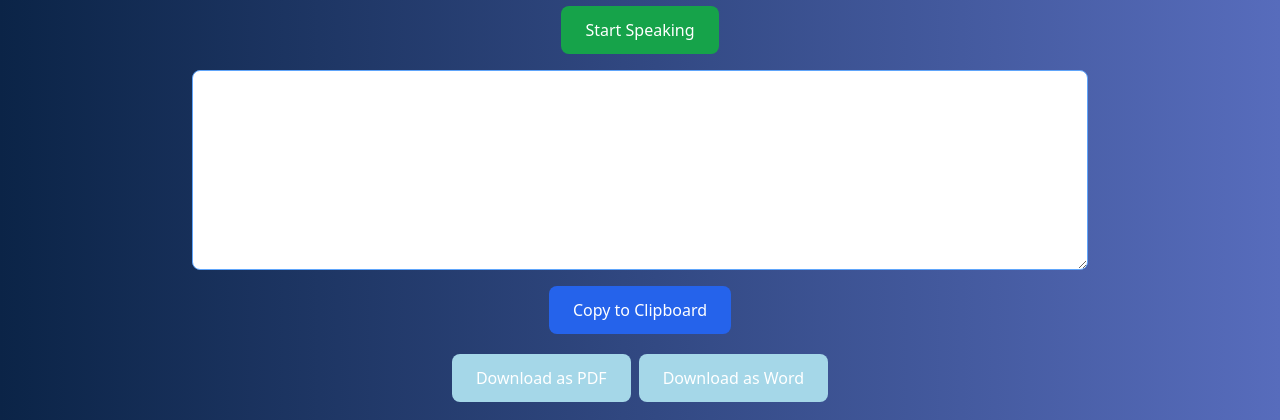
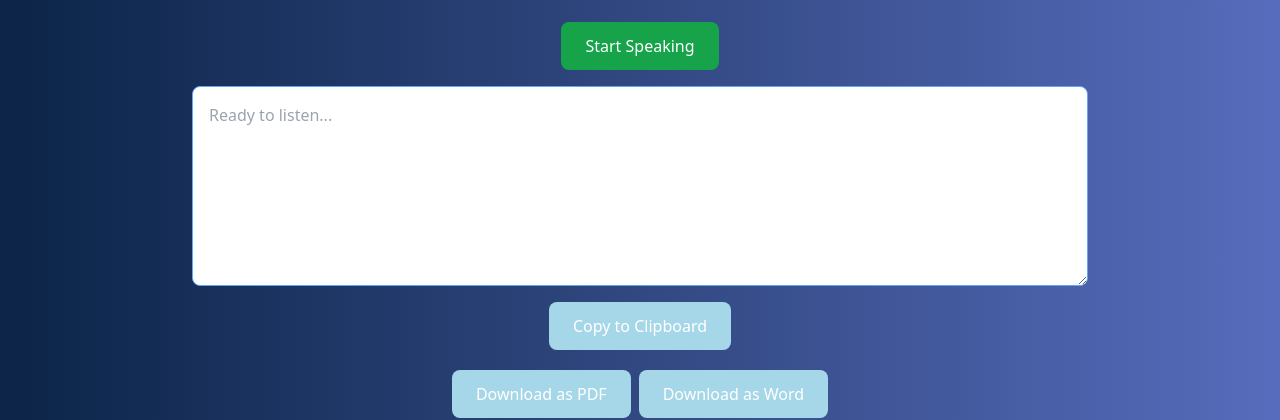
Before and after one commit to LesegoLSG/Converter, a React (Vite) app in the folder convertor/: page /voicetotext in a window 1280 px wide. Shown: the part 248-668 px from the top of the page. Built offline with nearby package versions, Linux system fonts and the light colour scheme.

Commit message:
Added a toastify on the handlecopy function and modified the button styling and also included a header

```diff
--- a/convertor/src/Pages/VoiceToTextPage.jsx
+++ b/convertor/src/Pages/VoiceToTextPage.jsx
@@ -1,6 +1,11 @@
 import React, { useState, useEffect } from "react";
 import useVoiceToText from "../Components/useVoiceToText";
 import DownloadText from "../Components/DownloadText";
+import Header from "../Components/Header";
+import ToastNotification, {
+  notifySuccess,
+  notifyError,
+} from "../Components/Reusable/ToastNotification";
 
 const VoiceToTextPage = () => {
   const [textInput, setTextInput] = useState("");
@@ -25,10 +30,10 @@ const VoiceToTextPage = () => {
     navigator.clipboard
       .writeText(textInput)
       .then(() => {
-        alert("Text copied to the clipboard");
+        notifySuccess("Text copied to the clipboard");
       })
       .catch((err) => {
-        alert("Failed to copy text to the clipboard");
+        notifyError("Failed to copy text to the clipboard");
       });
   };
 
@@ -44,7 +49,9 @@ const VoiceToTextPage = () => {
     console.log("Text input useEffect", textInput);
   }, [isListening, transcript, textInput]);
   return (
-    <div className="w-full min-h-screen flex flex-col justify-center items-center bg-gradient-to-r from-darkColor to-secondary text-white p-4">
+    <div className="w-full min-h-screen  bg-gradient-to-r from-darkColor to-secondary text-white p-4">
+      <Header />
+      <div className="w-full min-h-screen flex flex-col justify-center items-center ">
         <header className="text-center mb-8">
           <h1 className="text-3xl md:text-4xl font-bold">
             Voice to Text Converter
@@ -67,6 +74,7 @@ const VoiceToTextPage = () => {
           <textarea
             className="w-full max-w-4xl min-h-[200px] border border-blue-400 p-4 text-black rounded-lg"
             disabled={isListening}
+            placeholder="Ready to listen..."
             value={
               isListening
                 ? textInput +
@@ -81,7 +89,7 @@ const VoiceToTextPage = () => {
           />
           {/* Copy button */}
           <button
-          className="bg-blue-600 text-white rounded-lg px-6 py-3 hover:scale-105 transform transition-transform"
+            className="bg-action text-white rounded-lg px-6 py-3 hover:scale-105 transform transition-transform"
             onClick={handleCopy}
           >
             Copy to Clipboard
@@ -90,6 +98,8 @@ const VoiceToTextPage = () => {
           <DownloadText text={textInput} />
         </div>
       </div>
+      <ToastNotification />
+    </div>
   );
 };
 
```
Lines whose indentation alone changed are shown as unchanged.
